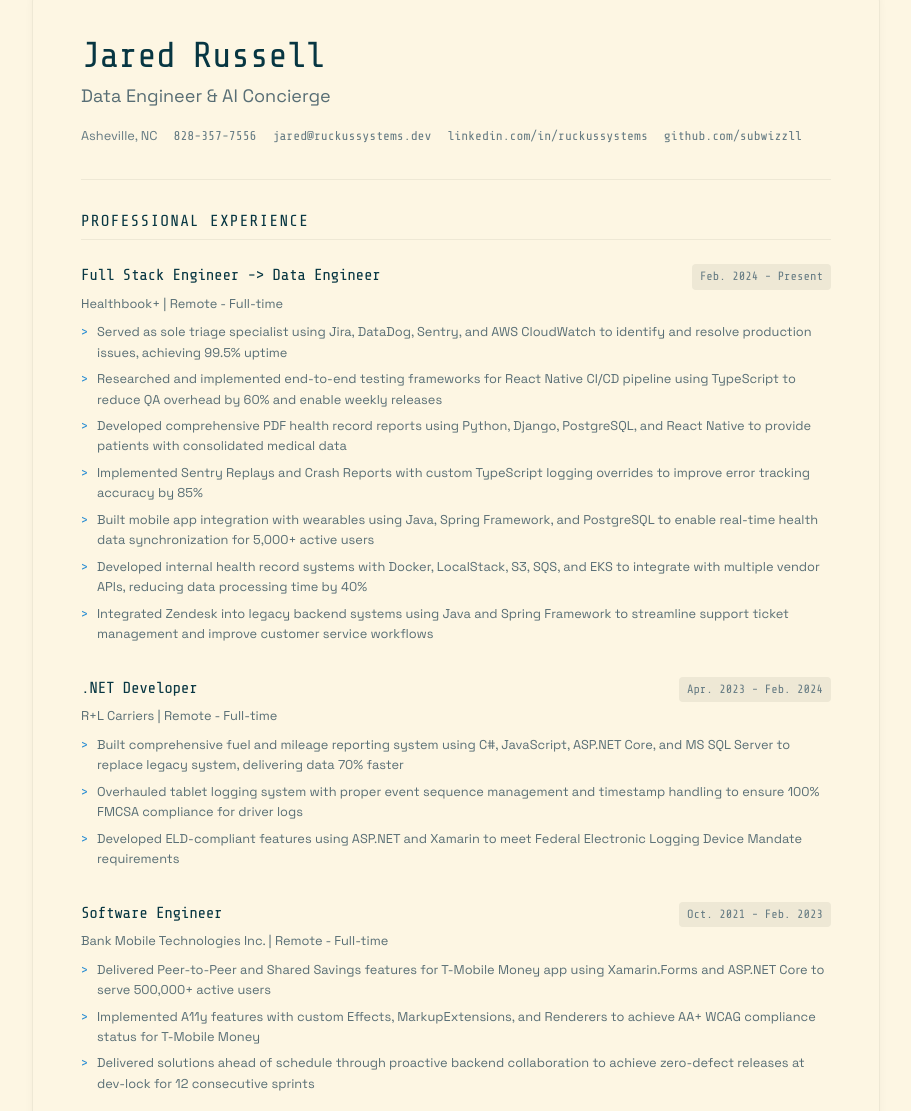
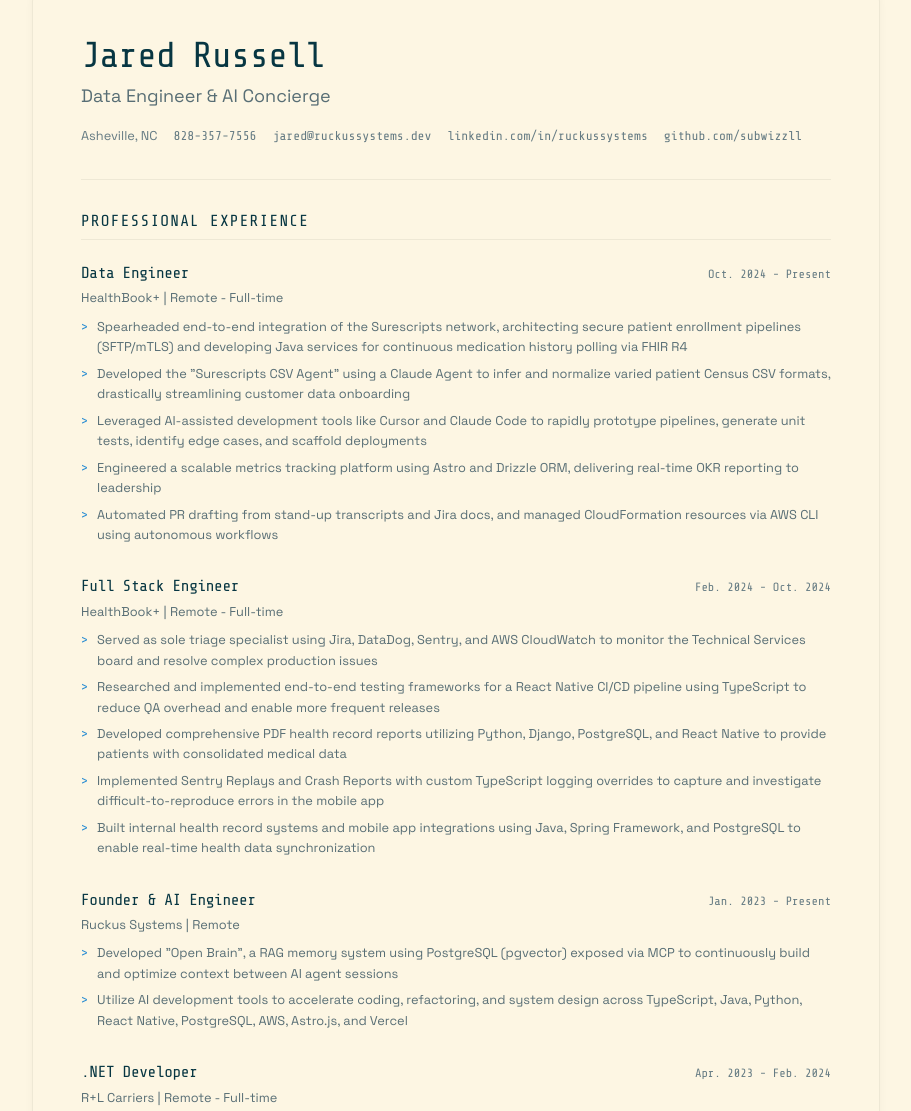
Before and after one commit to subwizzll/ruckus-systems-web, an Astro site in the folder apps/web/: page /resume in a window 1280 px wide. Shown: the part 214-1325 px from the top of the page, without its empty margins (184-1095 px from the left). Built offline with nearby package versions, Linux system fonts and the light colour scheme; Astro itself is replaced by a stand-in of ours.

Commit message:
Update resume page with new skills and experiences
- Added new skills: Agentic Development, Java, and React Native to the resume.
- Updated job title and period for the Data Engineer position at HealthBook+.
- Enhanced achievements for the Data Engineer role, focusing on integration and automation projects.
- Added a new Full Stack Engineer role with detailed achievements.
- Introduced a Founder & AI Engineer position with a focus on AI development tools and systems.
- Improved print functionality and accessibility of the resume actions section.

```diff
--- a/apps/web/src/pages/resume.astro
+++ b/apps/web/src/pages/resume.astro
@@ -27,12 +27,15 @@
   ],
   knowsAbout: [
     'Data Engineering',
+    'Agentic Development',
     'AI Automation',
     'Data Pipelines',
+    'Java',
     'Python',
     'TypeScript',
     'PostgreSQL',
     'AWS',
+    'React Native',
   ],
 })
 
@@ -45,18 +48,39 @@
 
 const experiences = [
   {
-    title: 'Full Stack Engineer -> Data Engineer',
-    company: 'Healthbook+',
+    title: 'Data Engineer',
+    company: 'HealthBook+',
     location: 'Remote - Full-time',
-    period: 'Feb. 2024 - Present',
+    period: 'Oct. 2024 - Present',
     achievements: [
-      'Served as sole triage specialist using Jira, DataDog, Sentry, and AWS CloudWatch to identify and resolve production issues, achieving 99.5% uptime',
-      'Researched and implemented end-to-end testing frameworks for React Native CI/CD pipeline using TypeScript to reduce QA overhead by 60% and enable weekly releases',
-      'Developed comprehensive PDF health record reports using Python, Django, PostgreSQL, and React Native to provide patients with consolidated medical data',
-      'Implemented Sentry Replays and Crash Reports with custom TypeScript logging overrides to improve error tracking accuracy by 85%',
-      'Built mobile app integration with wearables using Java, Spring Framework, and PostgreSQL to enable real-time health data synchronization for 5,000+ active users',
-      'Developed internal health record systems with Docker, LocalStack, S3, SQS, and EKS to integrate with multiple vendor APIs, reducing data processing time by 40%',
-      'Integrated Zendesk into legacy backend systems using Java and Spring Framework to streamline support ticket management and improve customer service workflows',
+      'Spearheaded end-to-end integration of the Surescripts network, architecting secure patient enrollment pipelines (SFTP/mTLS) and developing Java services for continuous medication history polling via FHIR R4',
+      'Developed the "Surescripts CSV Agent" using a Claude Agent to infer and normalize varied patient Census CSV formats, drastically streamlining customer data onboarding',
+      'Leveraged AI-assisted development tools like Cursor and Claude Code to rapidly prototype pipelines, generate unit tests, identify edge cases, and scaffold deployments',
+      'Engineered a scalable metrics tracking platform using Astro and Drizzle ORM, delivering real-time OKR reporting to leadership',
+      'Automated PR drafting from stand-up transcripts and Jira docs, and managed CloudFormation resources via AWS CLI using autonomous workflows',
+    ],
+  },
+  {
+    title: 'Full Stack Engineer',
+    company: 'HealthBook+',
+    location: 'Remote - Full-time',
+    period: 'Feb. 2024 - Oct. 2024',
+    achievements: [
+      'Served as sole triage specialist using Jira, DataDog, Sentry, and AWS CloudWatch to monitor the Technical Services board and resolve complex production issues',
+      'Researched and implemented end-to-end testing frameworks for a React Native CI/CD pipeline using TypeScript to reduce QA overhead and enable more frequent releases',
+      'Developed comprehensive PDF health record reports utilizing Python, Django, PostgreSQL, and React Native to provide patients with consolidated medical data',
+      'Implemented Sentry Replays and Crash Reports with custom TypeScript logging overrides to capture and investigate difficult-to-reproduce errors in the mobile app',
+      'Built internal health record systems and mobile app integrations using Java, Spring Framework, and PostgreSQL to enable real-time health data synchronization',
+    ],
+  },
+  {
+    title: 'Founder & AI Engineer',
+    company: 'Ruckus Systems',
+    location: 'Remote',
+    period: 'Jan. 2023 - Present',
+    achievements: [
+      'Developed "Open Brain", a RAG memory system using PostgreSQL (pgvector) exposed via MCP to continuously build and optimize context between AI agent sessions',
+      'Utilize AI development tools to accelerate coding, refactoring, and system design across TypeScript, Java, Python, React Native, PostgreSQL, AWS, Astro.js, and Vercel',
     ],
   },
   {
@@ -107,15 +131,11 @@
 
 <Layout title="Jared Russell - Data Engineer & AI Concierge | Resume" description="Resume of Jared Russell, a Data Engineer and AI Concierge based in Asheville, NC. Specializing in data pipelines, automation, and practical AI solutions.">
   <div class="resume-root">
-    <div class="resume-toolbar print:hidden">
+    <div class="resume-actions" role="toolbar" aria-label="Resume page actions">
       <a href="/" class="resume-back-link">
         ← Back to Home
       </a>
-      <button
-        type="button"
-        onclick="window.print()"
-        class="print-button resume-print-btn"
-      >
+      <button type="button" id="resume-print-btn" class="resume-print-btn">
         Download / Print PDF
       </button>
     </div>
@@ -171,10 +191,13 @@
       </section>
     </main>
 
-    <div class="resume-footer print:hidden">
+    <div class="resume-footer">
       <p>References available upon request.</p>
     </div>
     <script is:inline type="application/ld+json" set:html={personJsonLd} />
+    <script is:inline>
+      document.getElementById('resume-print-btn')?.addEventListener('click', () => window.print())
+    </script>
   </div>
 </Layout>
 
@@ -187,12 +210,15 @@
 
   @media print {
     .resume-root { max-width: none; padding: 0; }
+    .resume-actions,
+    .resume-footer { display: none !important; }
   }
 
-  .resume-toolbar {
+  .resume-actions {
     display: flex;
     align-items: center;
     justify-content: space-between;
+    width: 100%;
     margin-bottom: 3rem;
   }
 
@@ -304,9 +330,6 @@
     font-size: 0.75rem;
     font-family: var(--font-mono);
     color: var(--color-secondary);
-    background-color: var(--color-bg-alt);
-    padding: 0.2rem 0.5rem;
-    border-radius: 0.25rem;
     white-space: nowrap;
   }
 
--- a/apps/web/src/styles/global.css
+++ b/apps/web/src/styles/global.css
@@ -151,9 +151,12 @@
 
 /* Print styles for resume export */
 @media print {
+  header.navbar-header,
   nav,
   footer,
-  .print-button,
+  .resume-actions,
+  .resume-footer,
+  .coffee-tip,
   a[href^='#'] {
     display: none !important;
   }
```
